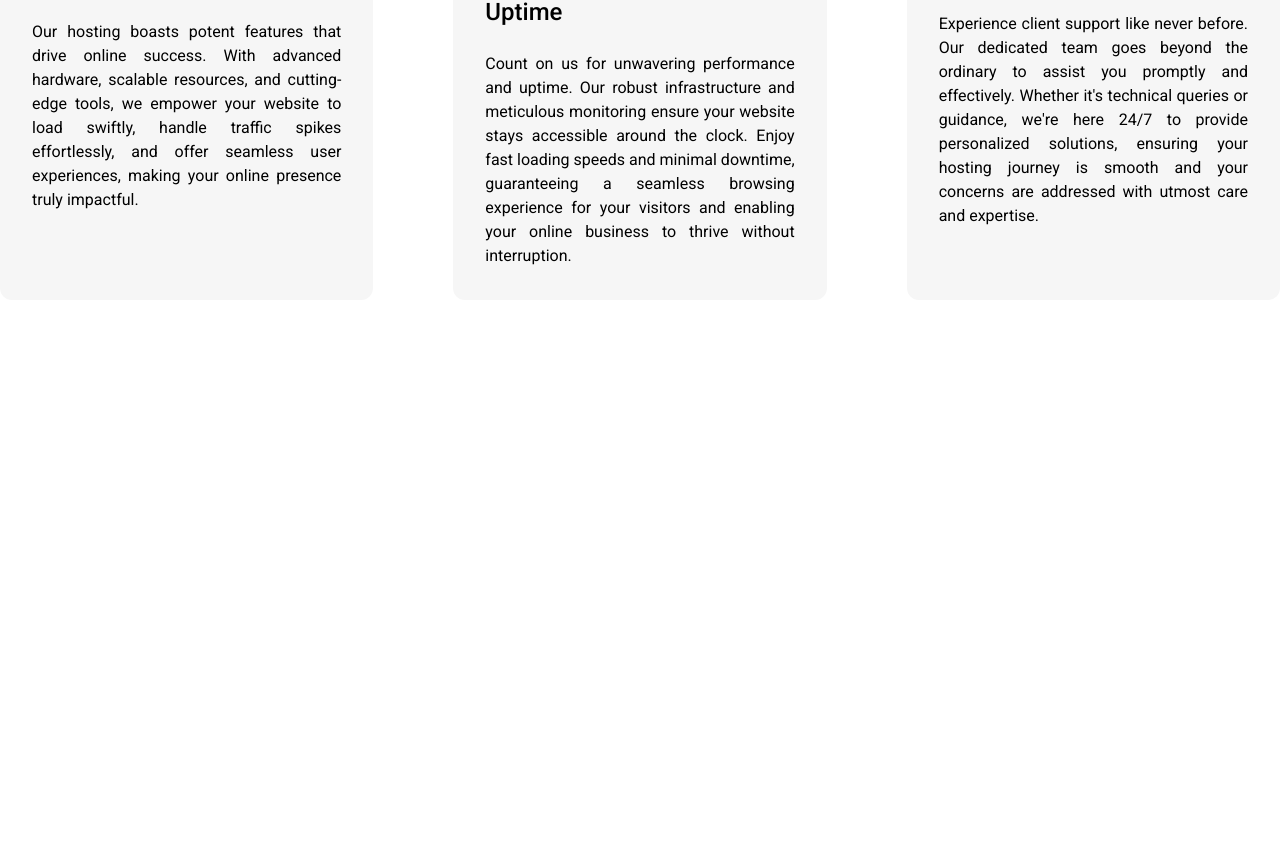
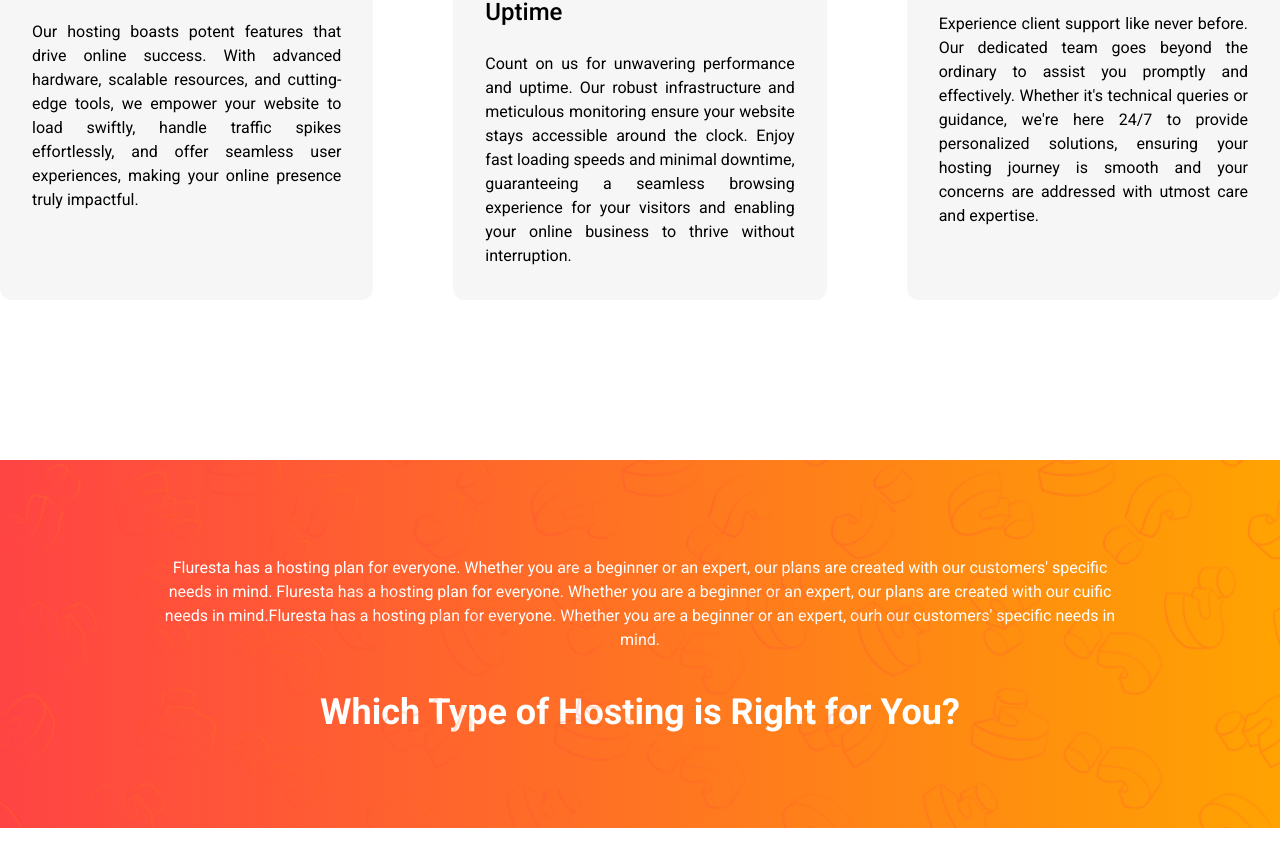
Before and after one commit to pothikit/hostfule-project, a React (Create React App) app: page / in a window 1280 px wide. Shown: the part 1705-2553 px from the top of the page. Before the commit the page ends 2025 px from the top, so only its background shows below. Built offline with nearby package versions, Linux system fonts and the light colour scheme; a web font is replaced by a local one.

Commit message:
three card bottom done

```diff
--- a/src/components/home/Threcard.jsx
+++ b/src/components/home/Threcard.jsx
@@ -1,4 +1,6 @@
 import React from 'react'
+import './home.css'
+import bgImg from '../../asstes/Group75.png'
 
 function Threcard() {
     return (
@@ -141,8 +143,16 @@ function Threcard() {
                 </div>
             </div>
             {/* container */}
-            <section className='three-card-bottom'>
-                <div className="container mx-auto"></div>
+            <section className='three-card-bottom mt-40'>
+                <div class="bg-gradient-to-r from-primary to-secondary relative bg-card-bottom md:py-24 md:px-40 text-center -z-10">
+                    <img src={bgImg} alt="Background" className="absolute inset-0 w-full h-full object-cover opacity-25 z-0" />
+                    <div className='content z-10 text-white container mx-auto'>
+                        <p className=''>Fluresta has a hosting plan for everyone. Whether you are a beginner or an expert, our plans are created with our customers' specific needs in mind.
+                            Fluresta has a hosting plan for everyone. Whether you are a beginner or an expert, our plans are created with our cuific needs in mind.Fluresta
+                            has a hosting plan for everyone. Whether you are a beginner or an expert, ourh our customers' specific needs in mind.</p>
+                        <h1 className='font-semibold text-4xl mt-10'>Which Type of Hosting is Right for You?</h1>
+                    </div>
+                </div>
             </section>
             {/* three-card-bottom */}
         </section>
--- a/src/components/home/domainSeach.jsx
+++ b/src/components/home/domainSeach.jsx
@@ -43,9 +43,7 @@ function DomainSeach() {
                     </div>
                 </div>
             </div>
-            <section>
 
-            </section>
         </section >
     )
 }
--- a/tailwind.config.js
+++ b/tailwind.config.js
@@ -5,7 +5,7 @@ module.exports = {
     extend: {
       colors: {
         primary: '#FF4444',
-        secondary: "#FFA301"
+        secondary: "#FFA301",
       }
     },
   },
```
Also changed, not shown: src/asstes/Group75.png (renamed from src/asstes/Group 75.png), src/components/home/home.css (added).
